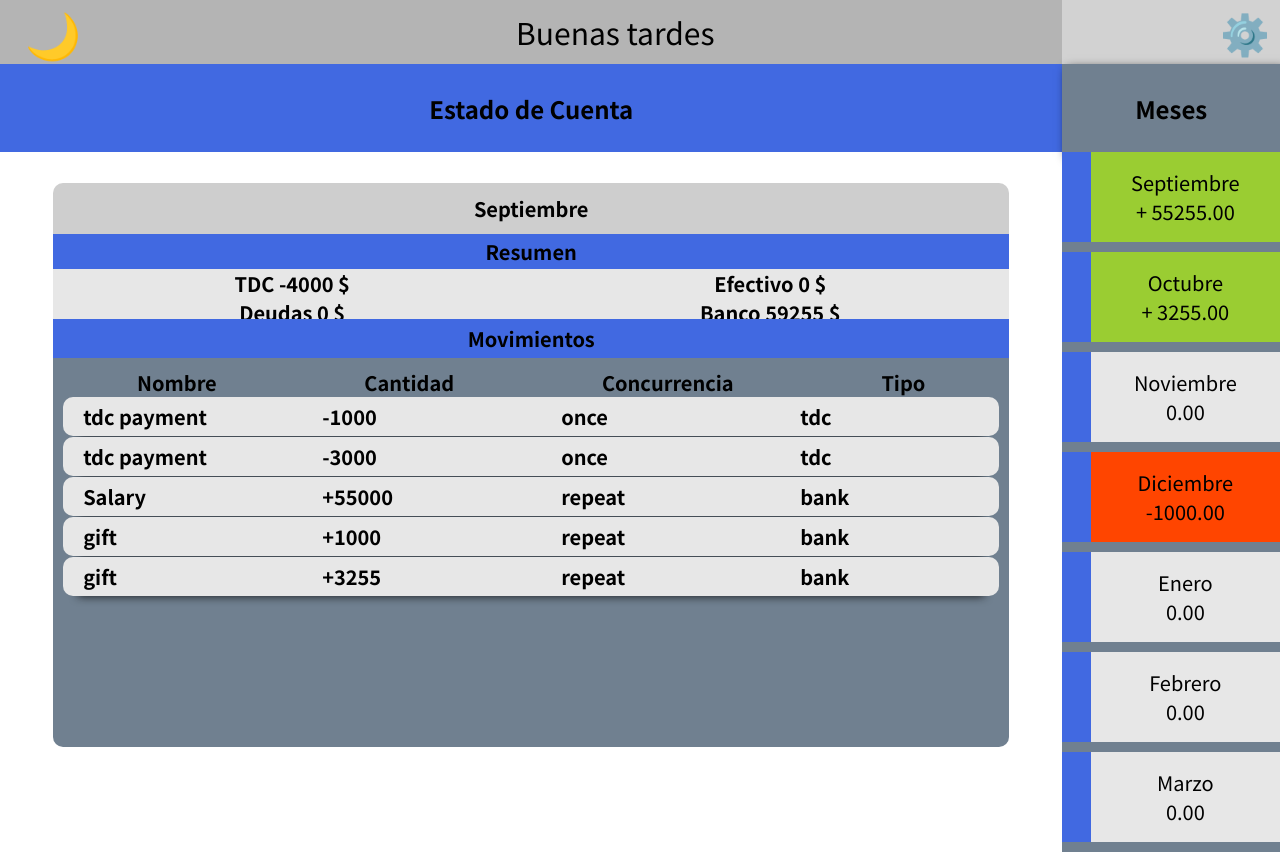
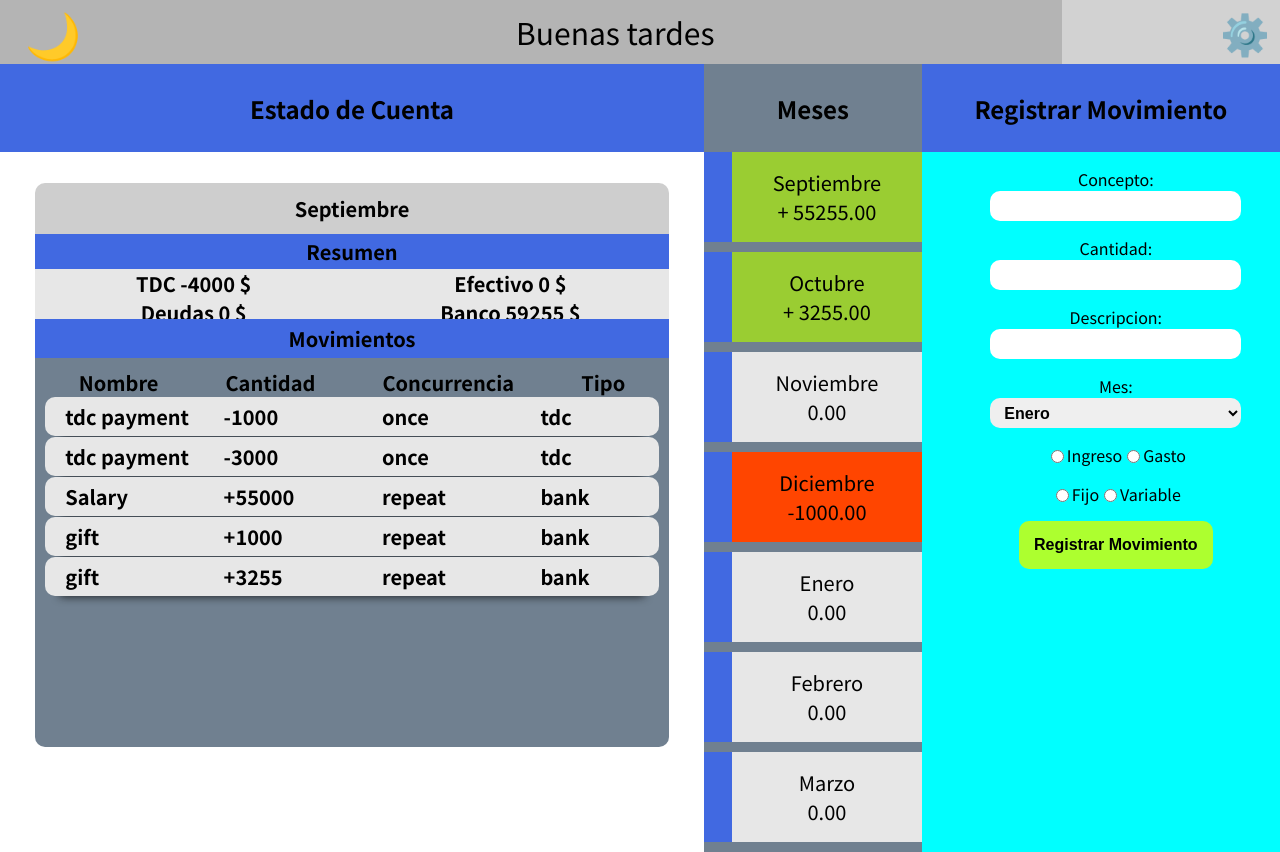
Before and after one commit to Mizar-Contasti/react_IncomeOutcomeApp, a React (Create React App) app: page / in a window 1280 px wide. Built offline with nearby package versions, Linux system fonts and the light colour scheme.

Commit message:
anadiendo formulario parte 1

```diff
--- a/src/App.js
+++ b/src/App.js
@@ -3,6 +3,9 @@ import Content from "./components/UI/content/Content";
 import Header from "./components/UI/header/Header";
 import { useState } from "react";
 import data from "./data.json";
+
+// import Modal from "./components/UI/modal/Modal";
+import Form from "./components/form/Form";
 
 import months from "./months.json";
 
@@ -99,6 +102,7 @@ const App = () => {
 
   return (
     <div className="main">
+      {/* <Modal /> */}
       <div className="head">
         <Header />
       </div>
@@ -107,6 +111,8 @@ const App = () => {
         <Content month={month} monthData={monthData} movements={movements} />
 
         <Navbar onSaveMonth={monthHandler} monthsMovements={monthsMovements} />
+
+        <Form />
       </div>
     </div>
   );
--- a/src/components/UI/Navbar/Navbar.css
+++ b/src/components/UI/Navbar/Navbar.css
@@ -13,5 +13,4 @@
   background-color: slategrey;
   font-size: 24px;
   font-weight: 800;
-  box-shadow: 5px 5px 10px;
 }
--- a/src/components/UI/content/Content.css
+++ b/src/components/UI/content/Content.css
@@ -1,5 +1,5 @@
 .content {
-  width: 83%;
+  width: 55%;
   height: 88vh;
   /* background-color: aqua; */
 }
--- /dev/null
+++ b/src/components/UI/modal/Modal.css
@@ -0,0 +1,44 @@
+/* The Modal (background) */
+.modal {
+  position: fixed; /* Stay in place */
+  z-index: 1; /* Sit on top */
+  left: 0;
+  top: 0;
+  width: 100%; /* Full width */
+  height: 100%; /* Full height */
+  overflow: auto; /* Enable scroll if needed */
+  background-color: rgb(0, 0, 0); /* Fallback color */
+  background-color: rgba(0, 0, 0, 0.4); /* Black w/ opacity */
+}
+
+.modal_active {
+  display: block;
+}
+
+.modal_inactive {
+  display: none;
+}
+
+/* Modal Content/Box */
+.modal-content {
+  background-color: #fefefe;
+  margin: 15% auto; /* 15% from the top and centered */
+  padding: 20px;
+  border: 1px solid #888;
+  width: 80%; /* Could be more or less, depending on screen size */
+}
+
+/* The Close Button */
+.close {
+  color: #aaa;
+  float: right;
+  font-size: 28px;
+  font-weight: bold;
+}
+
+.close:hover,
+.close:focus {
+  color: black;
+  text-decoration: none;
+  cursor: pointer;
+}
--- /dev/null
+++ b/src/components/UI/modal/Modal.js
@@ -0,0 +1,14 @@
+import "./Modal.css";
+
+const Modal = (props) => {
+  return (
+    <div className={`modal ${props.modalState || "modal_inactive"}`}>
+      <div className="modal-content">
+        <span className="close">&times;</span>
+        <p>Some text in the Modal..</p>
+      </div>
+    </div>
+  );
+};
+
+export default Modal;
--- /dev/null
+++ b/src/components/form/Form.css
@@ -0,0 +1,106 @@
+.form {
+  display: flex;
+  flex-direction: column;
+  /* justify-content: center; */
+  align-items: center;
+  width: 28%;
+  background-color: aqua;
+}
+
+.form:last-child {
+  bottom: 0;
+}
+
+.form-row {
+  display: flex;
+  flex-direction: row;
+  justify-content: center;
+  align-items: center;
+  width: 100%;
+  margin-top: 15px;
+  margin-left: 30px;
+}
+
+.form-button {
+  display: flex;
+  flex-direction: row;
+  justify-content: center;
+  align-items: center;
+  width: 100%;
+  margin-top: 15px;
+  margin-left: 30px;
+  /* cursor: pointer; */
+}
+
+.input-button {
+  cursor: pointer;
+  padding: 15px;
+  text-decoration: none;
+  border: none;
+  border-radius: 10px;
+  font-size: 16px;
+  font-weight: 600;
+  background-color: greenyellow;
+}
+
+.input-button:hover {
+  background-color: green;
+  color: white;
+}
+
+.form-radio {
+}
+
+.form-text {
+  display: flex;
+  width: 70%;
+  height: 30px;
+  border: none;
+  /* border-bottom: 1px solid black; */
+  font-size: 16px;
+  border-radius: 10px;
+  font-weight: 600;
+  text-decoration: none;
+  padding-left: 10px;
+  justify-content: center;
+  align-items: center;
+}
+
+.form-text:focus {
+  outline: none;
+}
+
+.form-column {
+  display: flex;
+  flex-direction: column;
+  justify-content: flex-start;
+  align-items: center;
+  width: 100%;
+  margin-top: 15px;
+  margin-left: 30px;
+}
+
+.form-title {
+  display: flex;
+  flex-direction: row;
+  justify-content: flex-start;
+  align-items: center;
+  width: 100%;
+  display: flex;
+  justify-content: center;
+  align-items: center;
+  height: 11vh;
+  width: 100%;
+  background-color: royalblue;
+  font-size: 24px;
+  font-weight: 800;
+}
+
+/* .form-label {
+  display: flex;
+  justify-content: flex-start;
+  align-items: center;
+  width: 30%;
+  height: 100%;
+  background-color: yellow;
+} */
--- /dev/null
+++ b/src/components/form/Form.js
@@ -0,0 +1,115 @@
+import "./Form.css";
+
+let months;
+
+const Form = () => {
+  return (
+    <form className="form" action="none">
+      <div className="form-title">Registrar Movimiento</div>
+
+      <div className="form-column">
+        <label className="form-label" for="concept">
+          Concepto:
+        </label>
+        <input className="form-text" type="text" id="concept" name="concept" />
+      </div>
+
+      <div className="form-column">
+        <label className="form-label" for="amount">
+          Cantidad:
+        </label>
+        <input className="form-text" type="number" id="amount" name="amount" />
+      </div>
+
+      <div className="form-column">
+        <label className="form-label" for="description">
+          Descripcion:
+        </label>
+        <input
+          className="form-text"
+          type="text"
+          id="description"
+          name="description"
+        />
+      </div>
+
+      <div className="form-column">
+        {/* <label className="form-label" for="month">
+          Mes:
+        </label> */}
+        {/* <input className="form-text" type="text" id="month" name="month" /> */}
+
+        {/* <select name="select">
+          {months.map((month) => {
+            <option value={`${month.name}`}>{`${month.name}`}</option>;
+          })}
+        </select> */}
+
+        <label className="form-label" for="month">
+          Mes:
+        </label>
+
+        <select className="form-text" name="month">
+          <option value="Enero">Enero</option>
+          <option value="Febrero">Febrero</option>
+          <option value="Marzo">Marzo</option>
+          <option value="Abril">Abril</option>
+          <option value="Mayo">Mayo</option>
+          <option value="Junio">Junio</option>
+          <option value="Julio">Julio</option>
+          <option value="Agosto">Agosto</option>
+          <option value="Septiembre">Septiembre</option>
+          <option value="Octubre">Octubre</option>
+          <option value="Noviembre">Noviembre</option>
+          <option value="Diciembre">Diciembre</option>
+        </select>
+      </div>
+
+      <div className="form-row">
+        <input
+          className="form-radio"
+          type="radio"
+          id="ingreso"
+          name="behavior"
+          value="ingreso"
+        />
+        <label for="ingreso">Ingreso</label>
+        <input
+          className="form-radio"
+          type="radio"
+          id="gasto"
+          name="behavior"
+          value="gasto"
+        />
+        <label for="gasto">Gasto</label>
+      </div>
+
+      <div className="form-row">
+        <input
+          className="form-radio"
+          type="radio"
+          id="Fijo"
+          name="ocurrency"
+          value="Fijo"
+        />
+        <label for="Fijo">Fijo</label>
+        <input
+          className="form-radio"
+          type="radio"
+          id="Variable"
+          name="ocurrency"
+          value="Variable"
+        />
+        <label for="Variable">Variable</label>
+      </div>
+      <div className="form-button">
+        <input
+          className="input-button"
+          type="submit"
+          value="Registrar Movimiento"
+        ></input>
+      </div>
+    </form>
+  );
+};
+export default Form;
```
Also changed, not shown: 17 other files (tests, documents, lock files or other folders).
